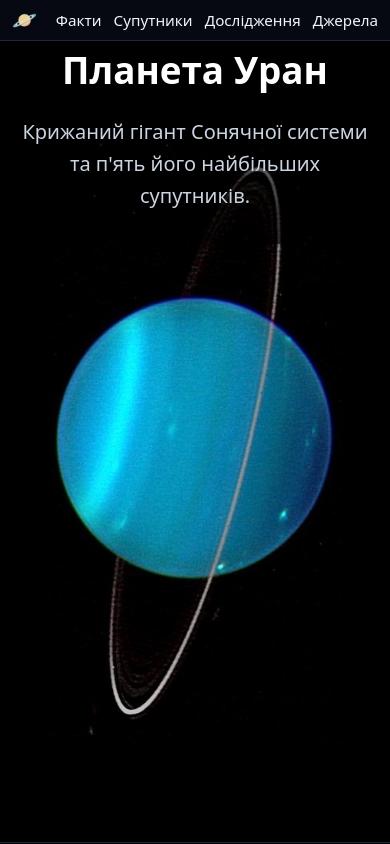
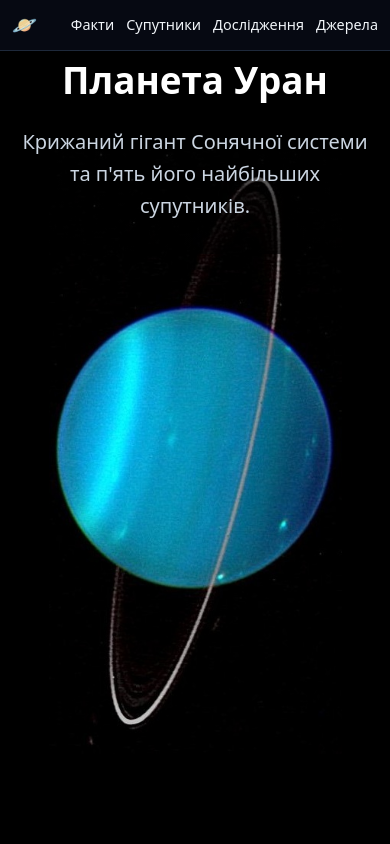
Before and after one commit to AndrewBrawn/uranus-project, a plain HTML site: page index.html in a window 390 px wide. Shown: the top 844 px of the page. Drawn offline with Linux system fonts and the light colour scheme.

Commit message:
brave browser fix адаптація

```diff
--- a/style.css
+++ b/style.css
@@ -32,6 +32,11 @@ body {
     line-height: 1.6;
 }
 
+html, body {
+    max-width: 100%;
+    overflow-x: hidden;
+}
+
 .container {
     max-width: 1000px;
     margin: 0 auto;
@@ -43,6 +48,7 @@ body {
 
 
 header {
+    width: 100%;
     background-color: rgba(7, 11, 20, 0.9);
     -webkit-backdrop-filter: blur(8px);
     backdrop-filter: blur(8px);
@@ -63,7 +69,12 @@ header {
     -webkit-box-align: center;
     -ms-flex-align: center;
     align-items: center;
-    height: 40px;
+    height: 50px;
+    width: 100%;
+    max-width: 1000px;
+    margin: 0 auto;
+    padding: 0 16px;
+    gap: 12px;
 }
 
 .logo {
@@ -78,10 +89,16 @@ header {
     flex-shrink: 0;
 }
 
+nav {
+    min-width: 0;
+}
+
 .nav-links {
     list-style: none;
     display: flex;
-    gap: 24px;
+    align-items: center;
+    gap: 18px;
+    flex-wrap: nowrap;
 }
 
 .nav-links a {
@@ -89,6 +106,7 @@ header {
     text-decoration: none;
     font-size: 0.95rem;
     transition: color 0.2s;
+    white-space: nowrap;
 }
 
 .nav-links a:hover {
@@ -324,15 +342,18 @@ footer {
 }
 @media (max-width: 500px) {
     .logo-text {
-        display: none;
+        display: none !important;
+    }
+
+    .nav-container {
+        padding: 0 12px;
+        gap: 8px;
     }
 
     .nav-links {
         gap: 12px;
-        font-size: 0.85rem;
     }
-
-    .nav-container {
-        padding: 0 12px;
+    .nav-links a {
+        font-size: 0.90rem;
     }
 }
```
